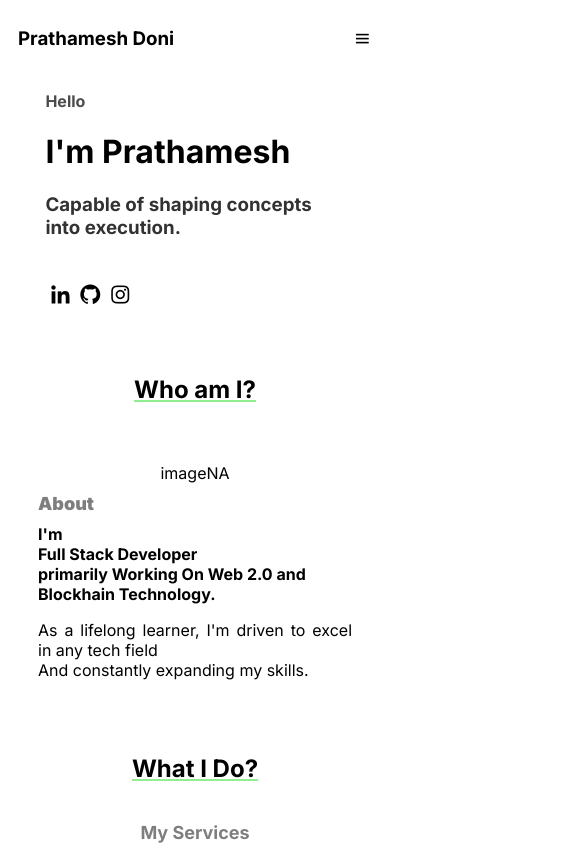
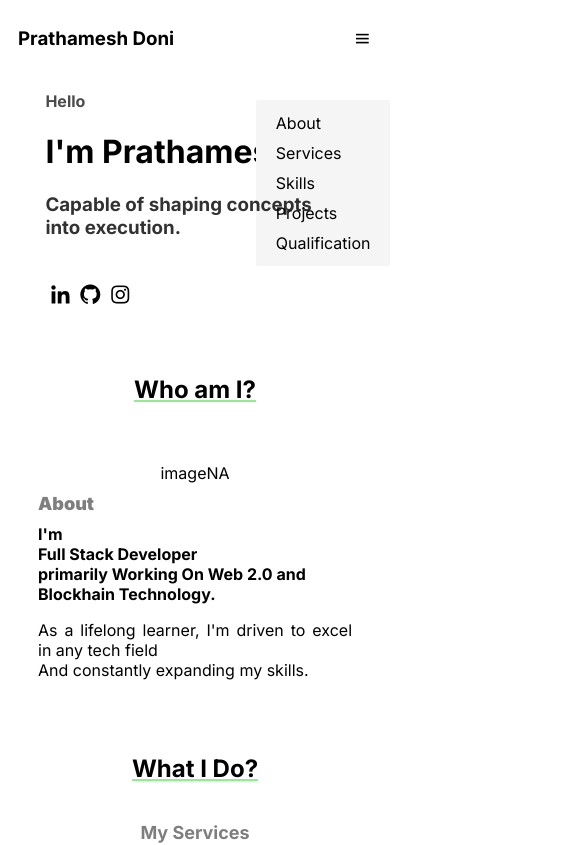
Before and after one commit to hacknovas/PortfolioHN, a Next.js app: page / in a window 390 px wide. Shown: the top 845 px of the page, 585 px wide, since content can reach past the window. Built offline with nearby package versions, Linux system fonts and the light colour scheme.

Commit message:
Updated menu icon section

```diff
--- a/src/app/CSS/header.module.css
+++ b/src/app/CSS/header.module.css
@@ -11,7 +11,7 @@
   justify-content: space-around;
   flex-wrap: wrap;
   list-style: none;
-  transition: all .3s ease;
+  transition: all 0.3s ease;
 }
 
 .navSectionListItems {
@@ -101,9 +101,9 @@
     top: 10%;
     display: flex;
     flex-direction: column;
-    justify-content: end;
-    align-items: start;
-    right: -900px;
+    justify-content: flex-end;
+    align-items: flex-start;
+    right: 0px;
     padding: 2% 5%;
     list-style: none;
     background: whitesmoke;
--- a/src/app/Components/Header.tsx
+++ b/src/app/Components/Header.tsx
@@ -22,7 +22,7 @@ export default function Header() {
         </ul>
         <div className={styles.navMenuIcon}>
           <i className='bx bx-menu' onClick={() => {
-            toggle ? document.querySelector<HTMLElement>("#toggleCSS")!.style.right = "-900px" : document.querySelector<HTMLElement>("#toggleCSS")!.style.right = "0px";
+            toggle ? document.querySelector<HTMLElement>("#toggleCSS")!.style.display = "block" : document.querySelector<HTMLElement>("#toggleCSS")!.style.display = "none";
             !toggle ? settoggle(true) : settoggle(false);
           }}></i>
         </div>
```
